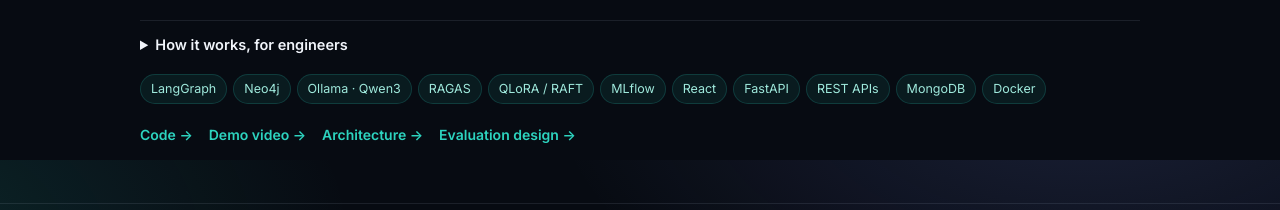
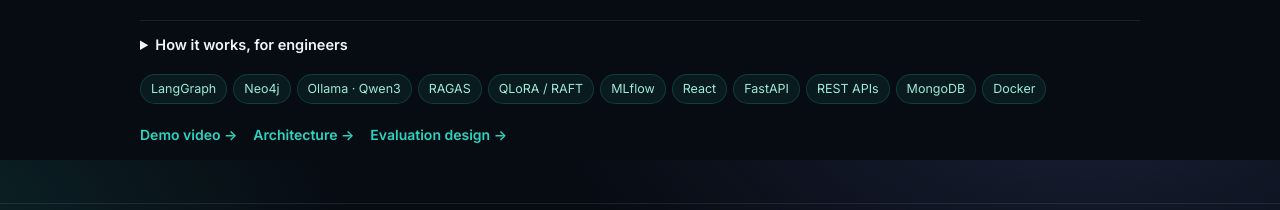
Before and after one commit to iyed122/iyed122.github.io, a plain HTML site: page index.html in a window 1280 px wide. Shown: the part 3040-3250 px from the top of the page. Drawn offline with Linux system fonts and the light colour scheme.

Commit message:
Portfolio and CVs: drop the link to the private AI Assistant code

```diff
--- a/index.html
+++ b/index.html
@@ -199,7 +199,7 @@
   <li><b>Release gate:</b> thresholds fixed before training; base model and adapter answer the same held-out questions and a deterministic scorer, not an LLM, decides.</li>
  </ul></details>
  <div class="chips" style="margin-top:18px"><span class="chip">LangGraph</span><span class="chip">Neo4j</span><span class="chip">Ollama · Qwen3</span><span class="chip">RAGAS</span><span class="chip">QLoRA / RAFT</span><span class="chip">MLflow</span><span class="chip">React</span><span class="chip">FastAPI</span><span class="chip">REST APIs</span><span class="chip">MongoDB</span><span class="chip">Docker</span></div>
- <div class="links2" style="margin-top:16px"><a href="https://github.com/iyed122/ai-assistant">Code →</a><a href="assets/ai_demo.mp4">Demo video →</a><a href="assets/ai_architecture.png">Architecture →</a><a href="assets/ai_hammer_flow.png">Evaluation design →</a></div>
+ <div class="links2" style="margin-top:16px"><a href="assets/ai_demo.mp4">Demo video →</a><a href="assets/ai_architecture.png">Architecture →</a><a href="assets/ai_hammer_flow.png">Evaluation design →</a></div>
 </div></section>
 
 <section id="work"><div class="wrap">
```
Also changed, not shown: 4 other files.
